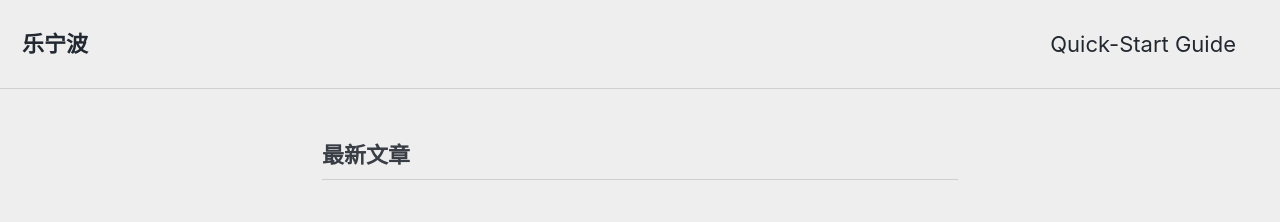
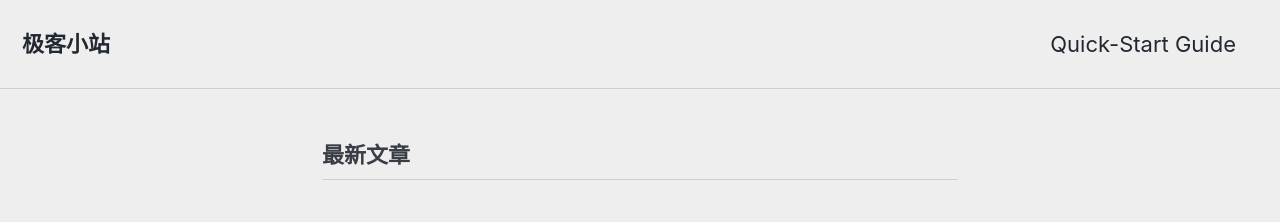
Before and after one commit to yueningbo/yueningbo.github.io, a Jekyll site: the page built from index.markdown, in a window 1280 px wide. Shown: the top 222 px of the page. Built offline with Jekyll 4.4.1, drawn with Linux system fonts in a browser that asks for light colours; cached includes are drawn as plain includes; the list of posts is cut into pages by our own code.

Commit message:
modify theme

```diff
--- a/_config.yml
+++ b/_config.yml
@@ -16,7 +16,7 @@
 
 # Site Settings
 locale                   : "zh-CN"
-title                    : "乐宁波"
+title                    : "极客小站"
 title_separator          : "-"
 subtitle                 : # site tagline that appears below site title in masthead
 name                     : "乐宁波"
@@ -94,10 +94,10 @@
 
 # Site Author
 author:
-  name             : "Your Name"
-  avatar           : # path of avatar image, e.g. "/assets/images/bio-photo.jpg"
+  name             : "乐宁波"
+  avatar           : "/assets/images/avatar.jpg"
   bio              : "I am an **amazing** person."
-  location         : "Somewhere"
+  location         : "深圳"
   email            :
   links:
     - label: "Email"
```
Also changed, not shown: assets/images/avatar.jpg (added).
